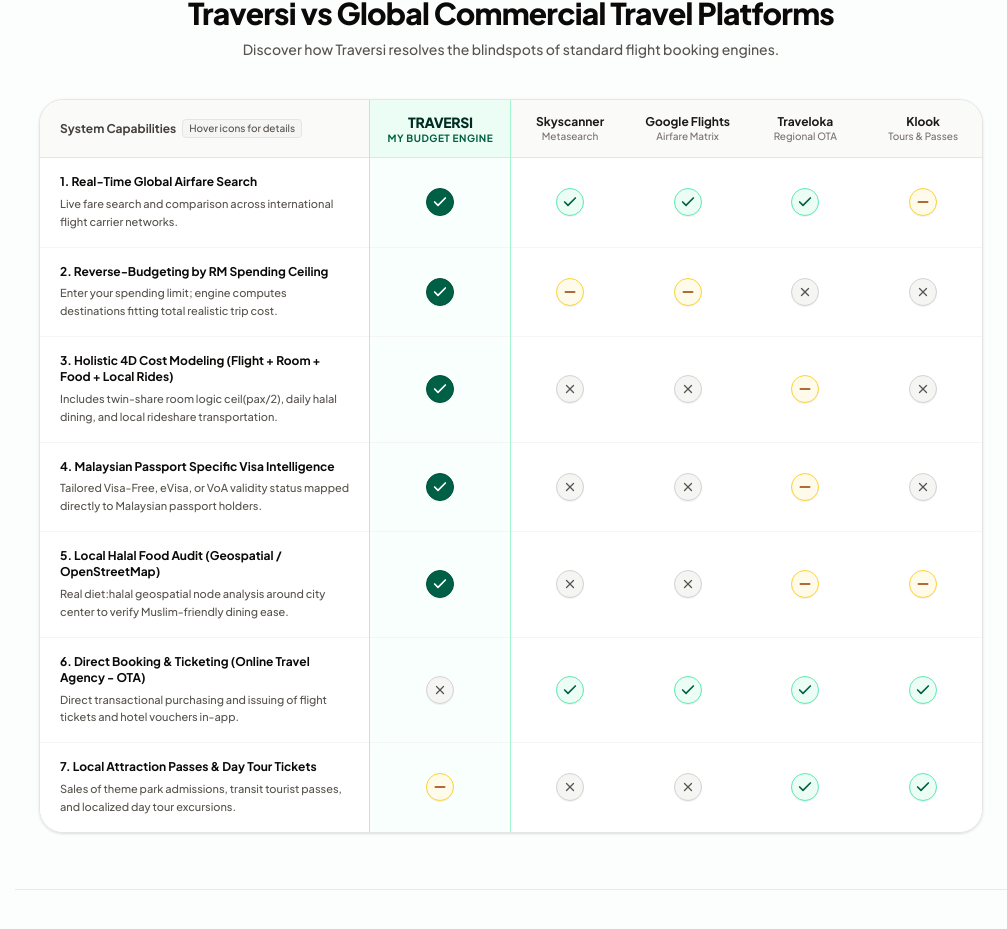
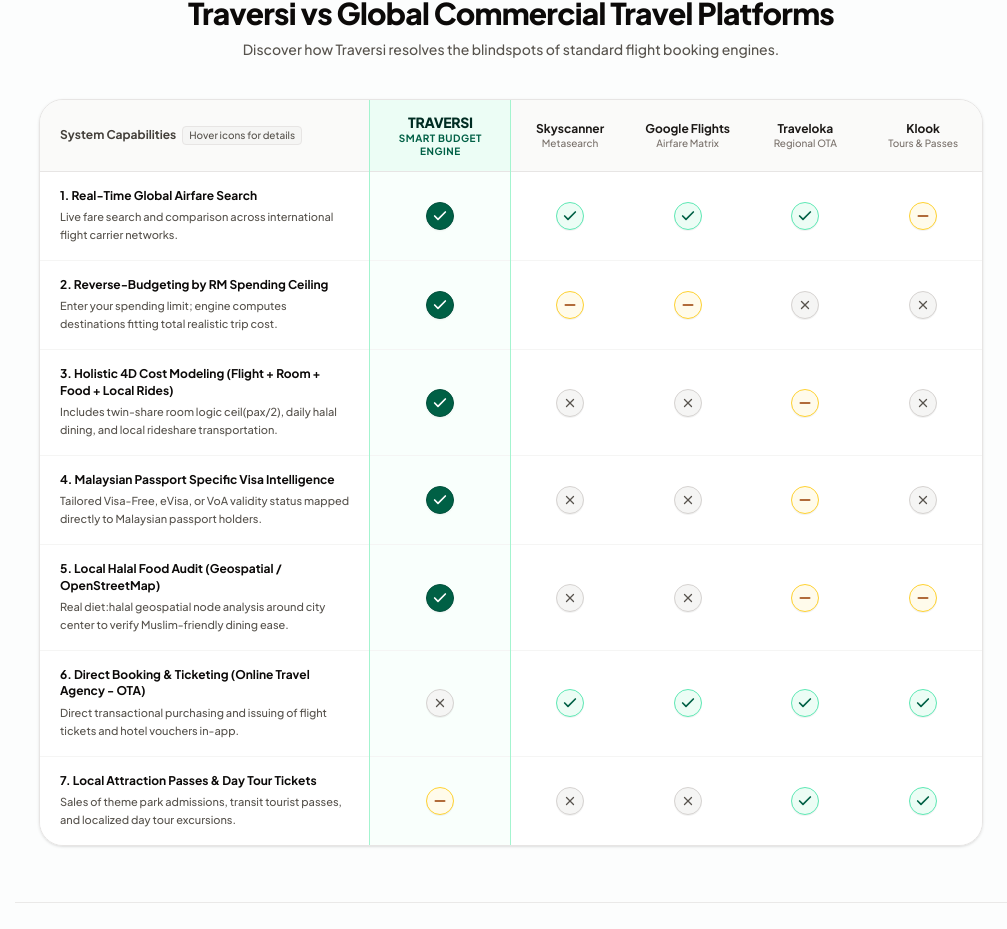
Before and after one commit to cs-mirakim/traversi, a Next.js app: page / in a window 1280 px wide. Shown: the part 2370-3299 px from the top of the page, without its empty margins (273-1280 px from the left). Built offline with nearby package versions, Linux system fonts and the light colour scheme.

Commit message:
fix: update Traversi column label to Smart Budget Engine / Enjin Bajet Pintar

```diff
--- a/components/ComparisonTable.tsx
+++ b/components/ComparisonTable.tsx
@@ -345,7 +345,7 @@
               <th className="p-3 text-center bg-emerald-50 text-emerald-950 border-x border-emerald-200 w-[15%]">
                 <div className="tracking-tight text-xs sm:text-sm font-black text-emerald-950">TRAVERSI</div>
                 <div className="text-[9px] sm:text-[10px] text-emerald-800 font-bold uppercase tracking-wider">
-                  {locale === "bm" ? "Perancang Bajet" : "MY Budget Engine"}
+                  {locale === "bm" ? "Enjin Bajet Pintar" : "Smart Budget Engine"}
                 </div>
               </th>
               <th className="p-2.5 text-center text-stone-700 font-bold w-[12.5%]">
```
